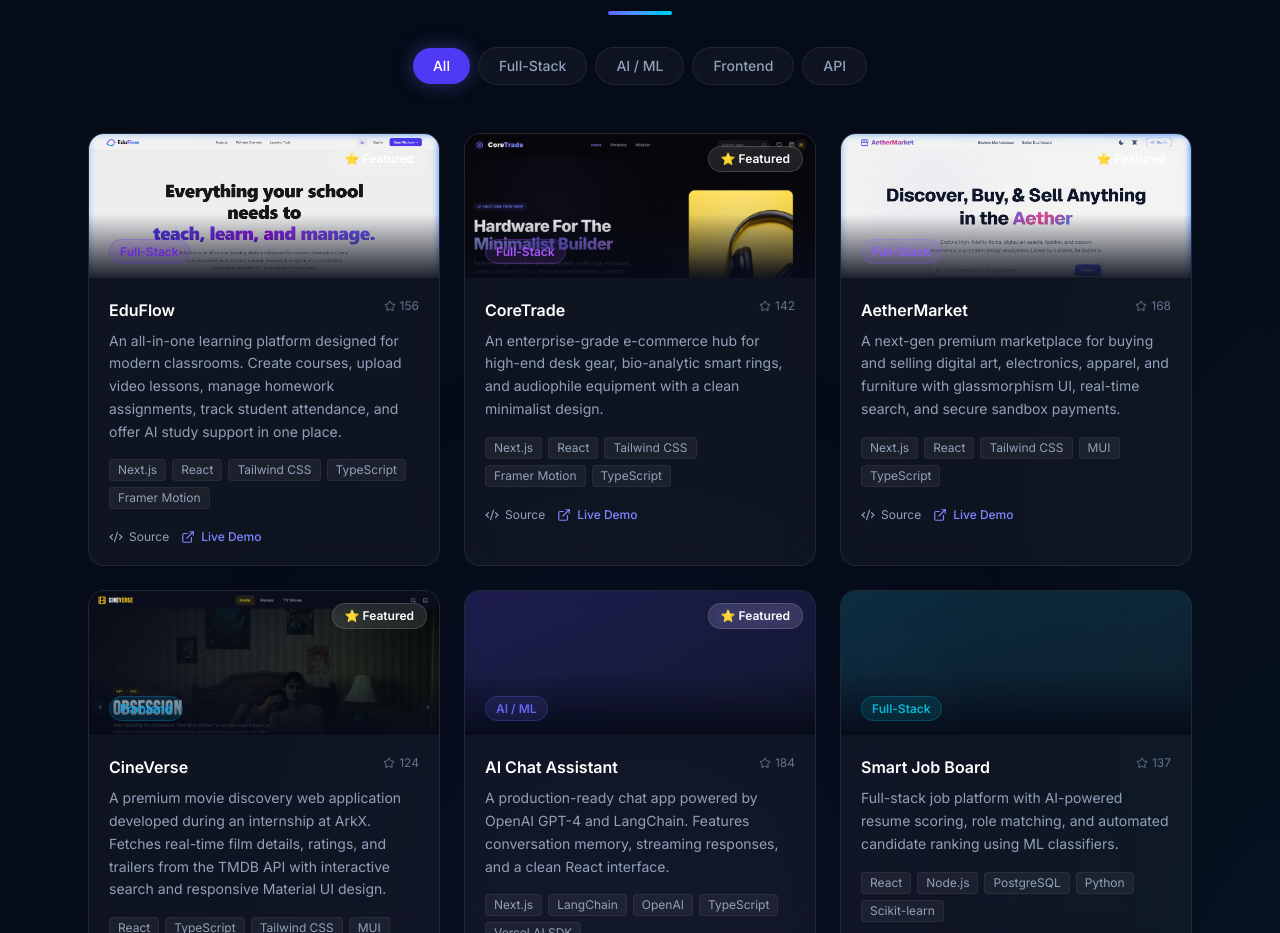
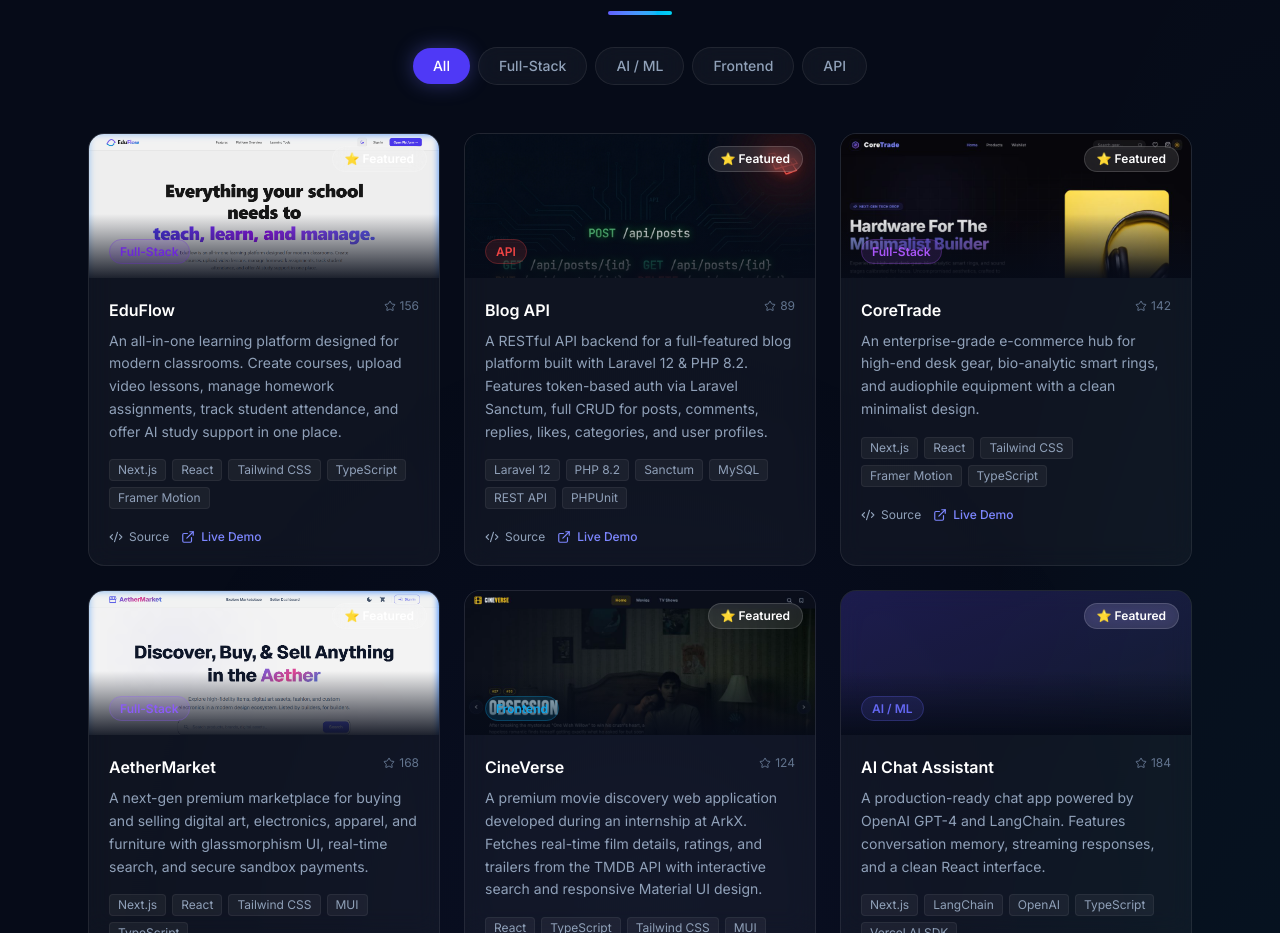
Before and after one commit to Marewane/modern_portfolio, a Next.js app: page / in a window 1280 px wide. Shown: the part 3181-4114 px from the top of the page. Built offline with nearby package versions, Linux system fonts and the light colour scheme.

Commit message:
feat: add Blog Laravel API project with generated thumbnail

```diff
--- a/src/components/Projects.tsx
+++ b/src/components/Projects.tsx
@@ -21,6 +21,21 @@ const projects = [
     liveUrl: "https://edu-flow-omega-blond.vercel.app/",
     githubUrl: "https://github.com/Marewane/EduFlow",
     image: "/projects/eduflow.png",
+    featured: true,
+  },
+  {
+    id: 11,
+    title: "Blog API",
+    category: "API",
+    description:
+      "A RESTful API backend for a full-featured blog platform built with Laravel 12 & PHP 8.2. Features token-based auth via Laravel Sanctum, full CRUD for posts, comments, replies, likes, categories, and user profiles.",
+    tags: ["Laravel 12", "PHP 8.2", "Sanctum", "MySQL", "REST API", "PHPUnit"],
+    stars: 89,
+    color: "from-red-600/20 to-rose-900/10",
+    accentColor: "#ef4444",
+    liveUrl: "#",
+    githubUrl: "https://github.com/Marewane/blog_api_laravel",
+    image: "/projects/blog-api-laravel.png",
     featured: true,
   },
   {
```
Also changed, not shown: public/projects/blog-api-laravel.png (added).
